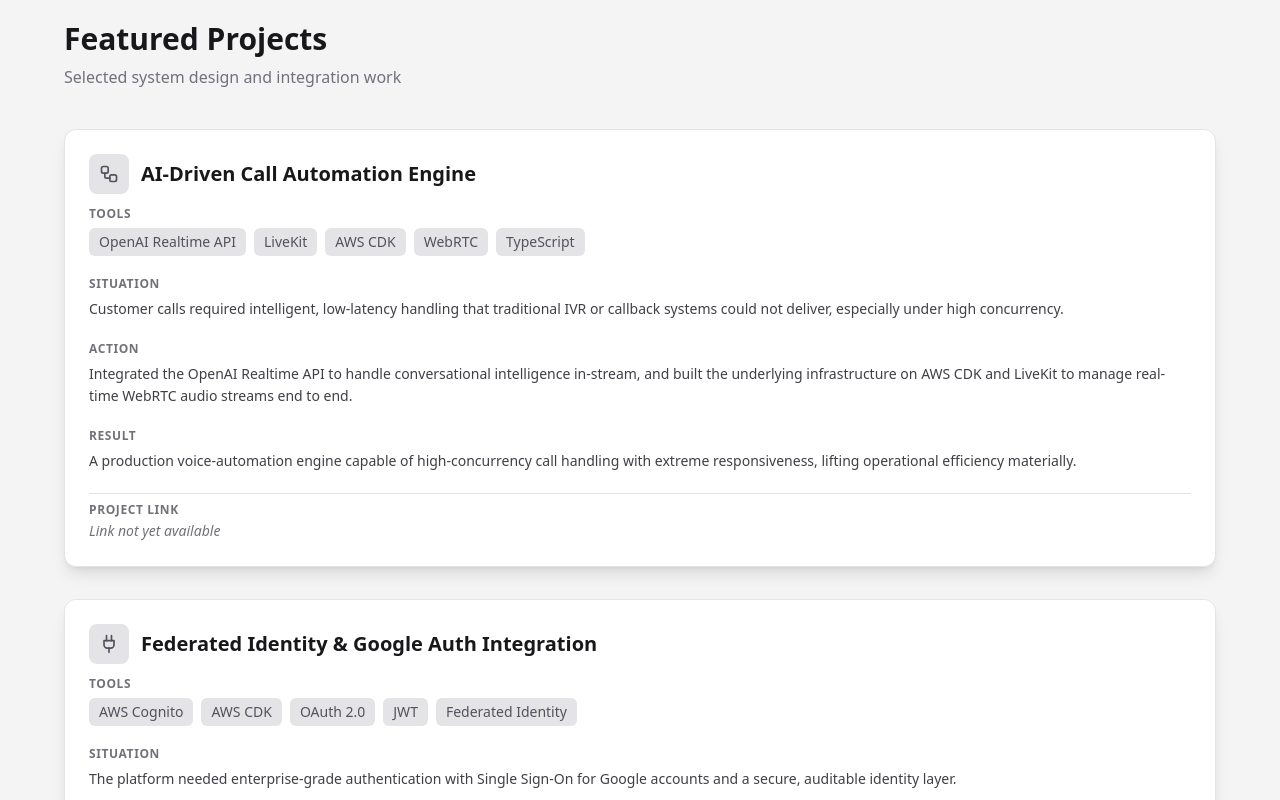
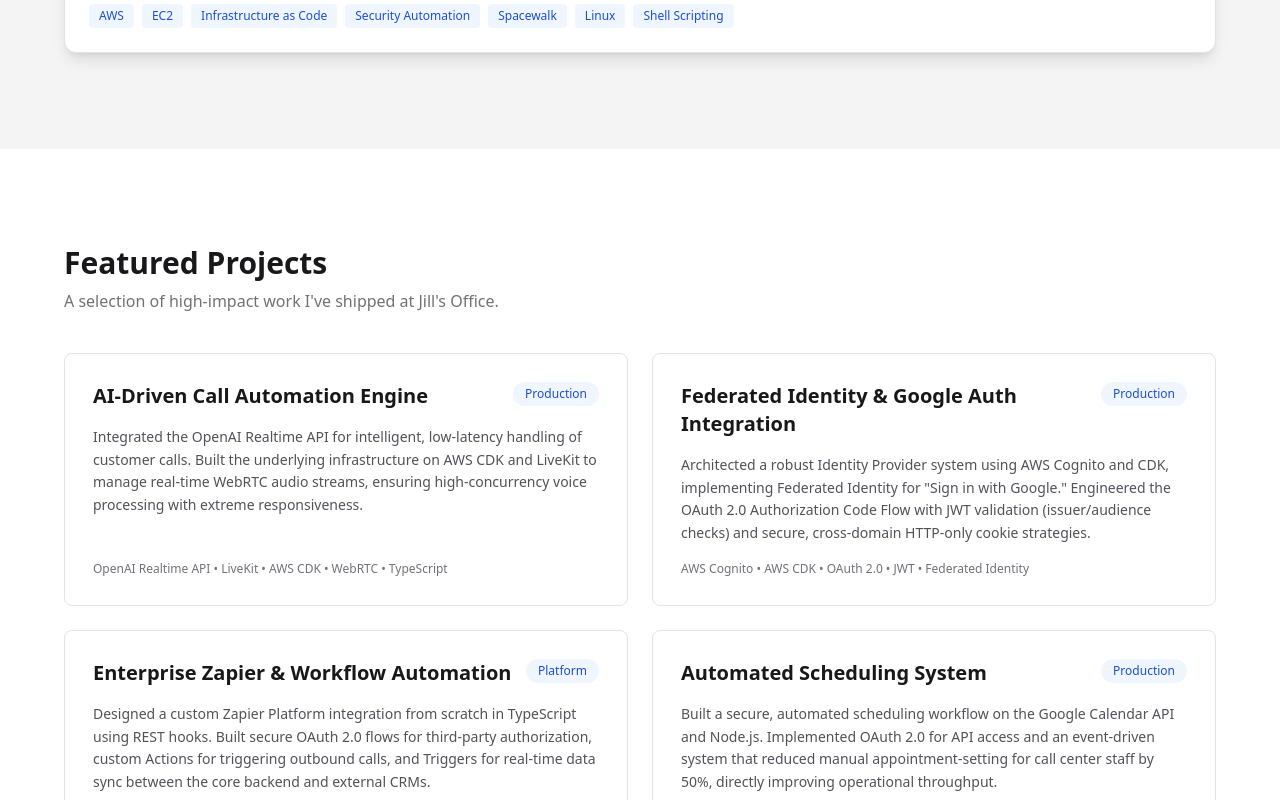
Before and after one commit to sarangspadalkar/sarangspadalkar.github.io, a Next.js app: page / in a window 1280 px wide. Shown: the part 3820-4620 px from the top of the page. Built offline with nearby package versions, Linux system fonts and the light colour scheme.

Commit message:
updated Featured Projects

```diff
--- a/components/ExperienceTimeline.tsx
+++ b/components/ExperienceTimeline.tsx
@@ -71,6 +71,18 @@ export function ExperienceTimeline() {
                     <li key={item}>{item}</li>
                   ))}
                 </ul>
+                {'tags' in job && job.tags && job.tags.length > 0 && (
+                  <ul className="flex flex-wrap gap-2 pt-2">
+                    {job.tags.map((tag) => (
+                      <li
+                        key={tag}
+                        className="inline-block rounded text-xs font-medium bg-blue-50 dark:bg-blue-950/40 text-blue-700 dark:text-blue-300 px-2.5 py-1"
+                      >
+                        {tag}
+                      </li>
+                    ))}
+                  </ul>
+                )}
               </CardContent>
             </Card>
           ))}
--- a/components/FeaturedProjects.tsx
+++ b/components/FeaturedProjects.tsx
@@ -1,99 +1,37 @@
-'use client';
-
 import { featuredProjects } from '@/data/resume';
-import { Card, CardContent, CardHeader, CardTitle } from '@/components/ui/card';
-import { Workflow, Plug, Calendar, Users, Gamepad2, ExternalLink } from 'lucide-react';
-import Link from 'next/link';
-
-const iconMap = { Workflow, Plug, Calendar, Users, Gamepad2 };
-
-function ProjectBlock({
-  label,
-  children,
-}: Readonly<{
-  label: string;
-  children: React.ReactNode;
-}>) {
-  return (
-    <div className="space-y-1.5">
-      <h4 className="text-xs font-semibold uppercase tracking-wider text-zinc-500 dark:text-zinc-400">
-        {label}
-      </h4>
-      <div className="text-sm text-zinc-700 dark:text-zinc-300 leading-relaxed">{children}</div>
-    </div>
-  );
-}
 
 export function FeaturedProjects() {
   return (
-    <section id="work" className="section-padding bg-zinc-100 dark:bg-zinc-900/30">
+    <section id="work" className="section-padding">
       <div className="container-wide">
         <h2 className="text-2xl sm:text-3xl font-bold mb-2 text-zinc-900 dark:text-zinc-100">
           Featured Projects
         </h2>
         <p className="text-zinc-500 dark:text-zinc-400 mb-10">
-          Selected system design and integration work
+          A selection of high-impact work I've shipped at Jill's Office.
         </p>
-        <div className="space-y-8">
-          {featuredProjects.map((project) => {
-            const Icon = iconMap[project.icon] ?? Workflow;
-            const hasLink = project.projectLink && project.projectLink !== '#';
-            return (
-              <Card
-                key={project.id}
-                className="overflow-hidden transition-all duration-200 hover:border-zinc-400 dark:hover:border-zinc-600"
-              >
-                <CardHeader className="pb-3">
-                  <div className="flex items-center gap-3">
-                    <div className="rounded-lg bg-zinc-200 dark:bg-zinc-800 p-2.5">
-                      <Icon className="h-5 w-5 text-zinc-600 dark:text-zinc-300" />
-                    </div>
-                    <CardTitle className="text-xl">{project.title}</CardTitle>
-                  </div>
-                </CardHeader>
-                <CardContent className="space-y-5">
-                  <div className="space-y-1.5">
-                    <h4 className="text-xs font-semibold uppercase tracking-wider text-zinc-500 dark:text-zinc-400">
-                      Tools
-                    </h4>
-                    <ul className="flex flex-wrap gap-2">
-                      {project.tools.map((tool) => (
-                        <li
-                          key={tool}
-                          className="text-sm text-zinc-600 dark:text-zinc-400 bg-zinc-200 dark:bg-zinc-800/80 rounded-md px-2.5 py-1"
-                        >
-                          {tool}
-                        </li>
-                      ))}
-                    </ul>
-                  </div>
-                  <ProjectBlock label="Situation">{project.situation}</ProjectBlock>
-                  <ProjectBlock label="Action">{project.action}</ProjectBlock>
-                  <ProjectBlock label="Result">{project.result}</ProjectBlock>
-                  <div className="space-y-1.5 pt-2 border-t border-zinc-200 dark:border-zinc-700">
-                    <h4 className="text-xs font-semibold uppercase tracking-wider text-zinc-500 dark:text-zinc-400">
-                      Project link
-                    </h4>
-                    {hasLink ? (
-                      <Link
-                        href={project.projectLink}
-                        target="_blank"
-                        rel="noopener noreferrer"
-                        className="inline-flex items-center gap-1.5 text-sm font-medium text-zinc-700 dark:text-zinc-300 hover:text-zinc-900 dark:hover:text-zinc-100 transition-colors"
-                      >
-                        {project.projectLink}
-                        <ExternalLink className="h-3.5 w-3.5" />
-                      </Link>
-                    ) : (
-                      <span className="text-sm text-zinc-500 dark:text-zinc-500 italic">
-                        Link not yet available
-                      </span>
-                    )}
-                  </div>
-                </CardContent>
-              </Card>
-            );
-          })}
+        <div className="grid grid-cols-1 lg:grid-cols-2 gap-6">
+          {featuredProjects.map((project) => (
+            <article
+              key={project.id}
+              className="flex flex-col gap-4 rounded-lg border border-zinc-200 dark:border-zinc-800 bg-white dark:bg-zinc-900/50 p-7 transition-all duration-200 hover:-translate-y-0.5 hover:shadow-md dark:hover:border-zinc-700"
+            >
+              <header className="flex items-start justify-between gap-3">
+                <h3 className="text-lg sm:text-xl font-semibold text-zinc-900 dark:text-zinc-100">
+                  {project.title}
+                </h3>
+                <span className="shrink-0 rounded-full bg-blue-50 dark:bg-blue-950/40 px-3 py-1 text-xs font-medium text-blue-700 dark:text-blue-300">
+                  {project.tag}
+                </span>
+              </header>
+              <p className="text-sm leading-relaxed text-zinc-600 dark:text-zinc-300">
+                {project.description}
+              </p>
+              <p className="mt-auto text-xs font-medium text-zinc-500 dark:text-zinc-400">
+                {project.stack.join('  •  ')}
+              </p>
+            </article>
+          ))}
         </div>
       </div>
     </section>
--- a/data/resume.ts
+++ b/data/resume.ts
@@ -67,6 +67,21 @@ export const experience = [
       'Decoupled a legacy monolithic core into scalable microservices on Node.js and GraphQL, defining clear bounded contexts and data-ownership boundaries that drastically isolated blast radiuses and stabilized system reliability.',
       'Championed the organizational adoption of Infrastructure as Code by introducing AWS CDK (TypeScript), automating identity and cloud infrastructure to cut environment provisioning time by 90%.',
     ],
+    tags: [
+      'TypeScript',
+      'Node.js',
+      'GraphQL',
+      'LiveKit',
+      'OpenAI Realtime API',
+      'AWS CDK',
+      'AWS Cognito',
+      'AWS SQS',
+      'ECS Fargate',
+      'OAuth 2.0',
+      'Twilio',
+      'AssemblyAI',
+      'Microservices',
+    ],
   },
   {
     company: "Jill's Office",
@@ -84,6 +99,18 @@ export const experience = [
       'Integrated the OAuth 2.0 Google Calendar API into the core platform, enabling call center agents to query real-time external availability and eliminate manual appointment-setting friction.',
       'Contributed to a rigorous code review culture and mentored incoming junior developers on backend system design patterns, secure token handling, and database optimization.',
     ],
+    tags: [
+      'Node.js',
+      'TypeScript',
+      'GraphQL',
+      'AWS Lambda',
+      'ECS Fargate',
+      'Docker',
+      'AWS CodePipeline',
+      'AWS CodeBuild',
+      'OAuth 2.0',
+      'Google Calendar API',
+    ],
   },
   {
     company: 'Discovery Education',
@@ -97,6 +124,15 @@ export const experience = [
       'Designed interactive web pages on Angular for an internal application.',
       'Built RESTful API endpoints using Node.js and Azure Functions.',
       'Integrated third-party APIs to track and maintain licenses across the inventory management system.',
+    ],
+    tags: [
+      'Angular',
+      'Node.js',
+      'Express',
+      'MongoDB',
+      'Azure Functions',
+      'REST APIs',
+      'MEAN Stack',
     ],
   },
   {
@@ -115,6 +151,15 @@ export const experience = [
       'Deployed Spacewalk to centrally patch all Linux EC2 instances across the AWS infrastructure.',
       "Used Linux scripting to automate manual operational work, saving the team 30 hours of daily effort — recognized with the CMT APEX Award for Delivery & Profitability.",
     ],
+    tags: [
+      'AWS',
+      'EC2',
+      'Infrastructure as Code',
+      'Security Automation',
+      'Spacewalk',
+      'Linux',
+      'Shell Scripting',
+    ],
   },
 ] as const;
 
@@ -122,80 +167,34 @@ export const featuredProjects = [
   {
     id: 'ai-call-automation',
     title: 'AI-Driven Call Automation Engine',
-    tools: ['OpenAI Realtime API', 'LiveKit', 'AWS CDK', 'WebRTC', 'TypeScript'],
-    situation:
-      'Customer calls required intelligent, low-latency handling that traditional IVR or callback systems could not deliver, especially under high concurrency.',
-    action:
-      'Integrated the OpenAI Realtime API to handle conversational intelligence in-stream, and built the underlying infrastructure on AWS CDK and LiveKit to manage real-time WebRTC audio streams end to end.',
-    result:
-      'A production voice-automation engine capable of high-concurrency call handling with extreme responsiveness, lifting operational efficiency materially.',
-    projectLink: '#',
-    icon: 'Workflow',
+    tag: 'Production',
+    description:
+      "Integrated the OpenAI Realtime API for intelligent, low-latency handling of customer calls. Built the underlying infrastructure on AWS CDK and LiveKit to manage real-time WebRTC audio streams, ensuring high-concurrency voice processing with extreme responsiveness.",
+    stack: ['OpenAI Realtime API', 'LiveKit', 'AWS CDK', 'WebRTC', 'TypeScript'],
   },
   {
     id: 'federated-identity',
     title: 'Federated Identity & Google Auth Integration',
-    tools: ['AWS Cognito', 'AWS CDK', 'OAuth 2.0', 'JWT', 'Federated Identity'],
-    situation:
-      'The platform needed enterprise-grade authentication with Single Sign-On for Google accounts and a secure, auditable identity layer.',
-    action:
-      'Architected an Identity Provider system using AWS Cognito and CDK, implementing Federated Identity for "Sign in with Google." Engineered the OAuth 2.0 Authorization Code Flow with JWT validation (issuer/audience checks) and secure cross-domain HTTP-only cookie strategies.',
-    result:
-      'A hardened IdP that supports federated sign-in, protects user sessions across domains, and reduces credential-management surface area for the rest of the platform.',
-    projectLink: '#',
-    icon: 'Plug',
+    tag: 'Production',
+    description:
+      'Architected a robust Identity Provider system using AWS Cognito and CDK, implementing Federated Identity for "Sign in with Google." Engineered the OAuth 2.0 Authorization Code Flow with JWT validation (issuer/audience checks) and secure, cross-domain HTTP-only cookie strategies.',
+    stack: ['AWS Cognito', 'AWS CDK', 'OAuth 2.0', 'JWT', 'Federated Identity'],
   },
   {
     id: 'zapier-integration',
     title: 'Enterprise Zapier & Workflow Automation',
-    tools: ['Zapier Platform', 'TypeScript', 'REST Hooks', 'OAuth 2.0'],
-    situation:
-      'Enterprise customers needed bi-directional sync between the core backend and external CRMs without engineering involvement for every workflow.',
-    action:
-      'Designed a custom Zapier Platform integration from scratch in TypeScript using REST hooks. Built secure OAuth 2.0 flows for third-party authorization, custom Actions for triggering outbound calls, and Triggers for real-time data synchronization.',
-    result:
-      'A self-serve integration layer that lets customers wire the platform into thousands of downstream tools — eliminating manual data movement and unlocking enterprise sales conversations.',
-    projectLink: '#',
-    icon: 'Plug',
+    tag: 'Platform',
+    description:
+      'Designed a custom Zapier Platform integration from scratch in TypeScript using REST hooks. Built secure OAuth 2.0 flows for third-party authorization, custom Actions for triggering outbound calls, and Triggers for real-time data sync between the core backend and external CRMs.',
+    stack: ['Zapier Platform', 'TypeScript', 'REST Hooks', 'OAuth 2.0'],
   },
   {
     id: 'scheduling-system',
     title: 'Automated Scheduling System',
-    tools: ['Google Calendar API', 'Node.js', 'OAuth 2.0', 'Event-Driven'],
-    situation:
-      'Call center staff were spending significant time on manual appointment setting because the system could not see external calendar availability.',
-    action:
-      'Built a secure, automated scheduling workflow on the Google Calendar API and Node.js. Implemented OAuth 2.0 for API access and an event-driven design for availability and booking flows.',
-    result:
-      'Cut manual appointment-setting effort for call center staff by 50%, directly improving operational throughput and reducing customer wait times.',
-    projectLink: '#',
-    icon: 'Calendar',
-  },
-  {
-    id: 'riot',
-    title: 'RIOT — Running Is Our Therapy',
-    tools: ['Node.js', 'Express', 'MongoDB', 'Mongoose', 'EJS', 'express-validator'],
-    situation:
-      'Distance runners needed a central place to discover, create, and join running meetups (5K, 10K, Half, Full Marathon) and manage their connections.',
-    action:
-      'Built a full-stack meetup-style web app with browse/create/RSVP flows, session-based auth, a "My Connections" dashboard, and input validation. MVC-style Express architecture and reusable validation middleware.',
-    result:
-      'Users can discover events by topic, create meetups with location and date/time, RSVP (Yes/No/Maybe), and manage saved connections in a responsive dark-themed UI.',
-    projectLink: 'https://github.com/sarangspadalkar/RIOT--Running-Is-Our-Therapy-',
-    icon: 'Users',
-  },
-  {
-    id: 'hangman-game',
-    title: 'Hangman Game',
-    tools: ['React 18', 'TypeScript', 'Create React App', 'CSS Modules'],
-    situation:
-      'Wanted a portable, accessible word game runnable in the browser, including for users on keyboards or screen readers.',
-    action:
-      'Built a Hangman game guessing US state and territory names using React 18 and TypeScript. Implemented 6-lives logic, a QWERTY keyboard (click or type), win/lose screens, focus styles, ARIA labels, and optional reduced motion.',
-    result:
-      'A deployable, accessible game with clear feedback (correct letters green, wrong red), an end screen with the answer and "Play again," shipped to GitHub Pages via GitHub Actions.',
-    projectLink: 'https://sarangspadalkar.github.io/hangman-game/',
-    icon: 'Gamepad2',
+    tag: 'Production',
+    description:
+      'Built a secure, automated scheduling workflow on the Google Calendar API and Node.js. Implemented OAuth 2.0 for API access and an event-driven system that reduced manual appointment-setting for call center staff by 50%, directly improving operational throughput.',
+    stack: ['Google Calendar API', 'Node.js', 'OAuth 2.0', 'Event-Driven'],
   },
 ] as const;
 
--- a/package.json
+++ b/package.json
@@ -5,7 +5,7 @@
 	"scripts": {
 		"dev": "next dev",
 		"build": "next build",
-		"start": "next start",
+		"start": "npx serve@latest out",
 		"lint": "next lint"
 	},
 	"dependencies": {
```
